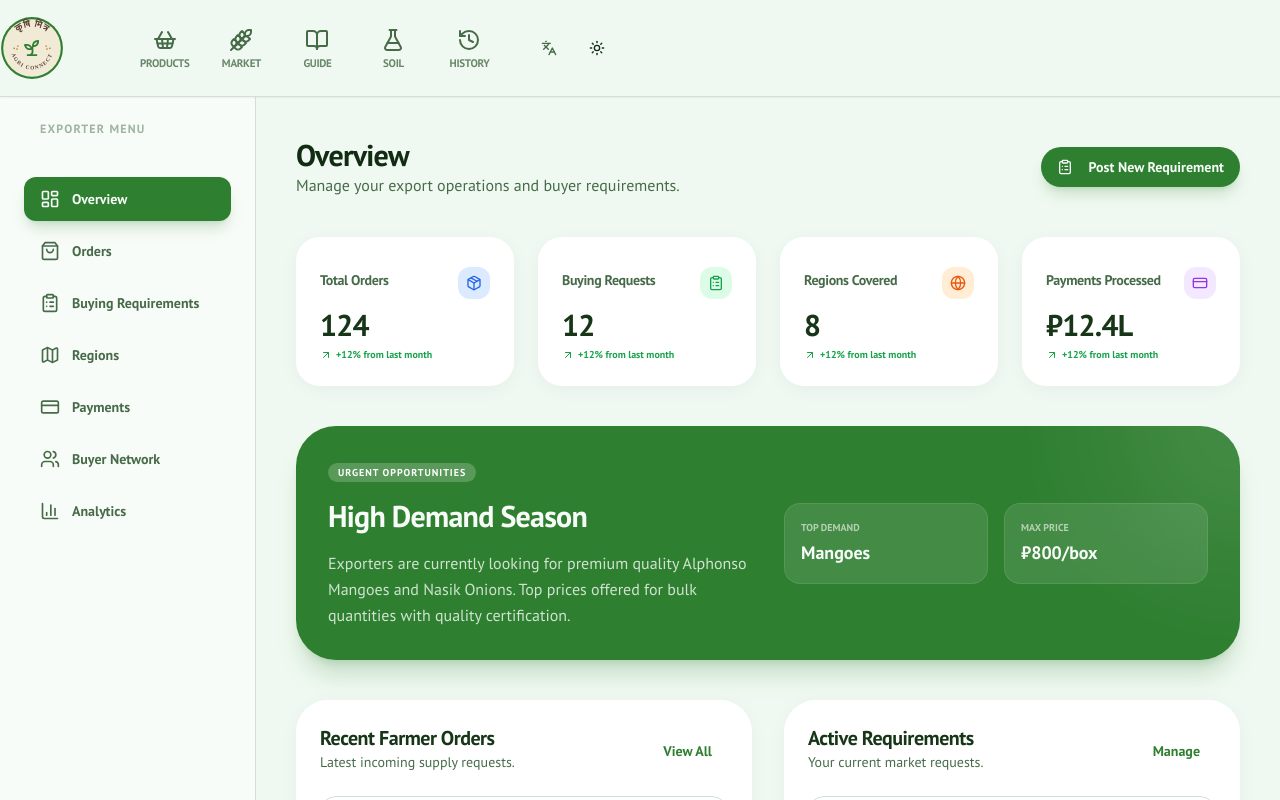
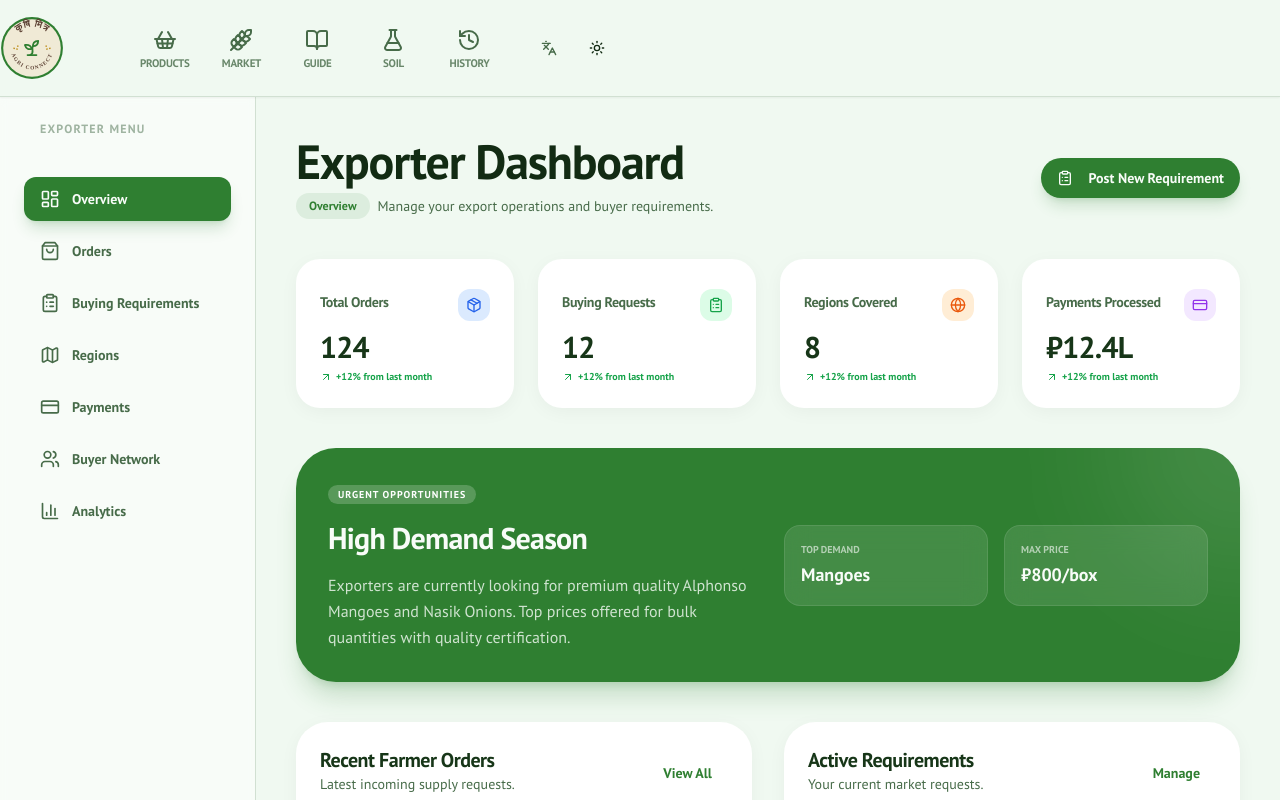
Before and after one commit to Pranav-py1/KrishimitraNew, a Next.js app: page /exporter/dashboard in a window 1280 px wide. Shown: the top 800 px of the page. Built offline with nearby package versions, Linux system fonts and the light colour scheme.

Commit message:
add the heading exporter

```diff
--- a/src/app/exporter/dashboard/page.tsx
+++ b/src/app/exporter/dashboard/page.tsx
@@ -101,8 +101,13 @@ export default function ExporterDashboard() {
         {/* Header */}
         <div className="mb-10 flex flex-col md:flex-row md:items-center justify-between gap-6">
           <div>
-            <h1 className="text-3xl font-bold font-headline capitalize tracking-tight">{activeTab}</h1>
-            <p className="text-muted-foreground">Manage your export operations and buyer requirements.</p>
+            <h1 className="text-4xl md:text-5xl font-bold font-headline tracking-tight mb-2 text-foreground">Exporter Dashboard</h1>
+            <div className="flex items-center gap-2">
+              <Badge variant="secondary" className="capitalize font-bold text-primary px-3 py-1 rounded-lg bg-primary/10">
+                {activeTab}
+              </Badge>
+              <p className="text-muted-foreground text-sm">Manage your export operations and buyer requirements.</p>
+            </div>
           </div>
           <div className="flex gap-3">
             <Button className="rounded-full font-bold shadow-lg shadow-primary/20">
```
